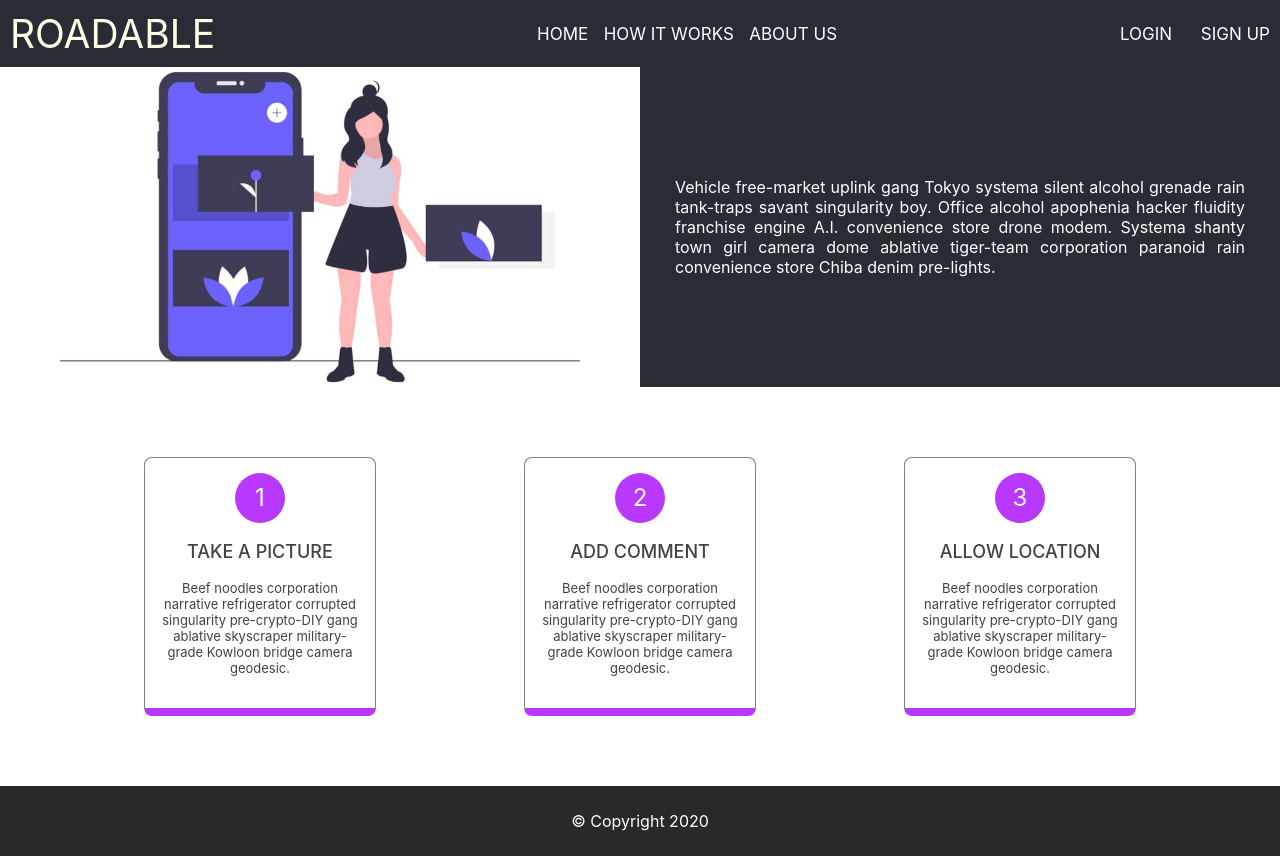
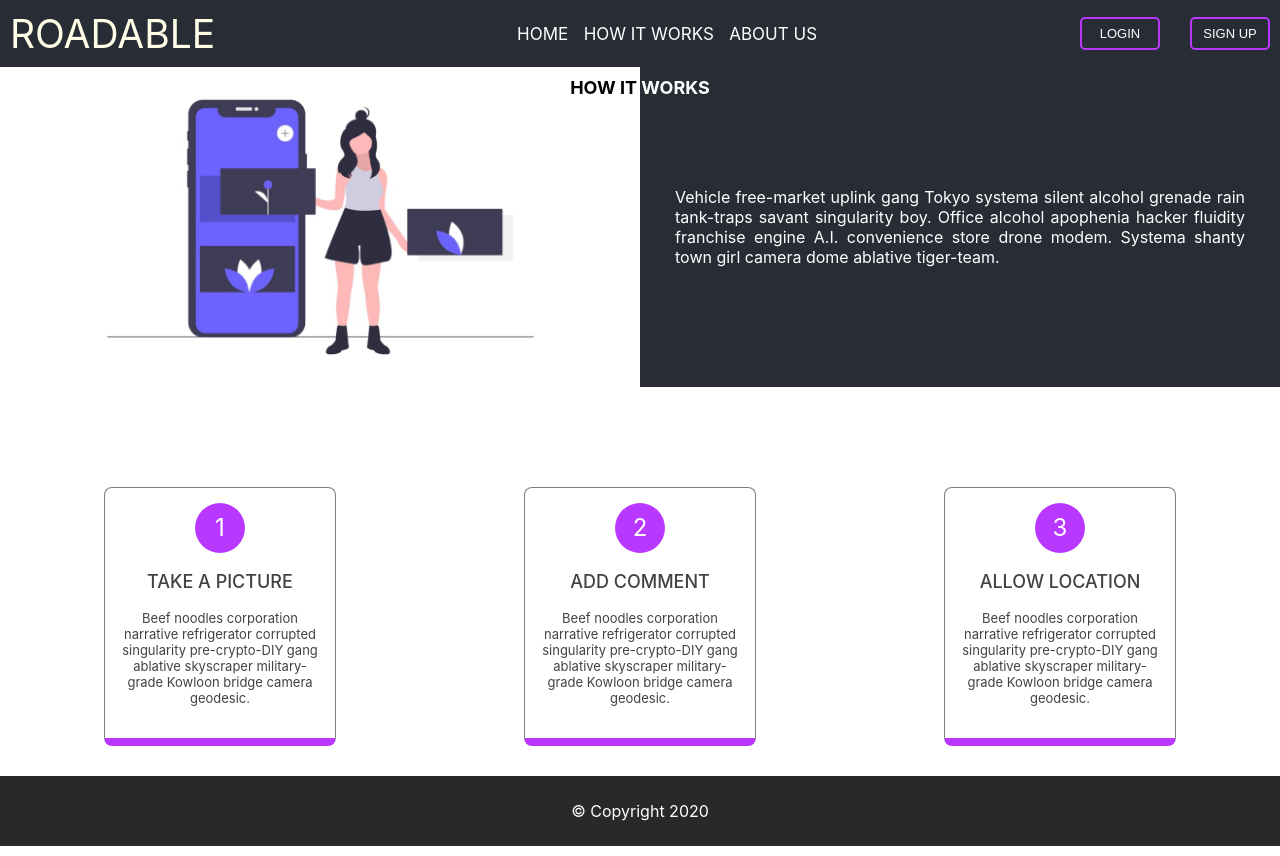
Before and after one commit to BuildForSDGCohort2/Team-163-Frontend, a React (Create React App) app: page / in a window 1280 px wide. Built offline with nearby package versions, Linux system fonts and the light colour scheme.

Commit message:
minor changes

```diff
--- a/src/App.css
+++ b/src/App.css
@@ -1,5 +1,8 @@
 .App {
   text-align: center;
+  min-height: 100vh;
+  position: relative;
+
 }
 
 .logo{
@@ -24,13 +27,14 @@
 }
 
 .accessLinks{
-  width: 150px;
+  width: 190px;
 }
 
 section{
     justify-content: space-around;
     display: flex;
-    padding: 70px;
+    padding: 100px 10px 100px 10px;
+
 }
 .container{
   display: flex;
@@ -41,19 +45,28 @@ section{
   color: #fff;
   padding: 35px;
   width: 50%;
-  height: 250px;
-  overflow: scroll;
+  min-height: 250px;
    display: flex;
    justify-content: center;
     align-items: center;
+}
+.placeholder{
+  position: absolute;
+  z-index: 2;
+width: 100%;
+font-size: calc(10px + 1vmin);
+font-weight: bold;
+margin-top: 10px;}
+.dark-text{
+  color: #FFF;
+
 }
 .rdiv2{
     background: url('./resources/bgimage.jpeg');
     color: #282c34;
     background-position: center;
     background-repeat: no-repeat;
-    background-size: cover;
-    overflow: hidden;
+    background-size: contain;
 }
 
 .navLinks a, .accessLinks a{
--- a/src/App.js
+++ b/src/App.js
@@ -1,6 +1,6 @@
 import React from 'react';
 import './App.css';
-import { Footer, Circle, Navs, Card } from './Components/StyledComponents'
+import { Footer, Circle, Navs, Card, SButton } from './Components/StyledComponents'
 
 const App = () => {
     return (
@@ -11,14 +11,14 @@ const App = () => {
         </a>
 
           <ul className="navLinks">
-            <li>HOME</li>
-            <li>HOW IT WORKS</li>
-            <li>ABOUT US</li>
+            <li><a href="2">HOME</a></li>
+            <li><a href="3">HOW IT WORKS</a></li>
+            <li><a href="3">ABOUT US</a></li>
           </ul>
 
         <ul className="accessLinks">
-          <li href="4">LOGIN</li>
-          <li href="5">SIGN UP</li>
+          <li href="4"><SButton>LOGIN</SButton></li>
+          <li href="5"><SButton>SIGN UP</SButton></li>
         </ul>
 
         </Navs>
@@ -26,17 +26,16 @@ const App = () => {
       <div className="container">
       <div className="rdiv2">
       </div>
+      <div className="placeholder">HOW IT<span className="dark-text"> WORKS</span></div>
       <div className="rdiv">
-          Vehicle free-market uplink gang Tokyo
+          <p>Vehicle free-market uplink gang Tokyo
           systema silent alcohol grenade rain
           tank-traps savant singularity boy.
            Office alcohol apophenia hacker
            fluidity franchise engine A.I.
            convenience store drone modem.
            Systema shanty town girl camera
-           dome ablative tiger-team corporation
-            paranoid rain convenience store Chiba
-            denim pre-lights.
+           dome ablative tiger-team.</p>
       </div>
       </div>
 
--- a/src/Components/StyledComponents.js
+++ b/src/Components/StyledComponents.js
@@ -1,15 +1,19 @@
 import styled from 'styled-components';
 
-const Footer = styled.div`
-	  display: flex;
- 	 justify-content: center;
+const Footer = styled.div `
+	display: flex;
+ 	justify-content: center;
   	align-items: center;
 	background-color: #292929;
 	color: #fff;
 	height: 70px;
+	position: absolute;
+    bottom: 0;
+    width:100%;
+    margin:0 auto;
 `
 
-const Circle = styled.div`
+const Circle = styled.div `
 	text-align: center;
 	background-color: #b938ff;
 	width: 50px;
@@ -19,10 +23,13 @@ const Circle = styled.div`
 	margin: 0 auto;
 	vertical-align: middle;
 	line-height: 50px;
-	font-size: 1.5em
+	font-size: 1.5em;
+	:hover{
+		background-color:slateblue;
+	}
 `
 
-const Navs = styled.div`
+const Navs = styled.div `
 	display: flex;
 	flex-wrap: wrap;
 	justify-content: space-between;
@@ -30,7 +37,7 @@ const Navs = styled.div`
 	align-items: center;
 `
 
-const Card = styled.div`
+const Card = styled.div `
 	text-align: center;
 	width: 200px;
 	min-height: 220px;
@@ -39,6 +46,11 @@ const Card = styled.div`
 	border: 1px solid gray;
   	border-bottom: 8px solid #b938ff;
   	padding: 15px;
+  	margin-left: 5px;
+  	margin-right: 5px;
+  	:hover{
+  		border-bottom-color: slateblue;
+  	}
 
   	p.bld{
   		font-weight: 500;
@@ -50,5 +62,24 @@ const Card = styled.div`
   	}
 `
 
+const SButton =  styled.button`
+	border-radius:5px;
+	border: 2px solid #b938ff;
+	background-color:#282c34;
+	color: #fff;
+	padding:7px;
+	font-size: calc(5px + 1vmin);
+	width: 80px;
+	outline:none;
 
-export {Footer, Circle, Navs, Card};
+	:hover{
+		background-color:#b938ff;
+	}
+	:active {
+    background-color: slateblue;
+    border-color: slateblue;
+}
+`
+
+
+export { Footer, Circle, Navs, Card, SButton};
```
